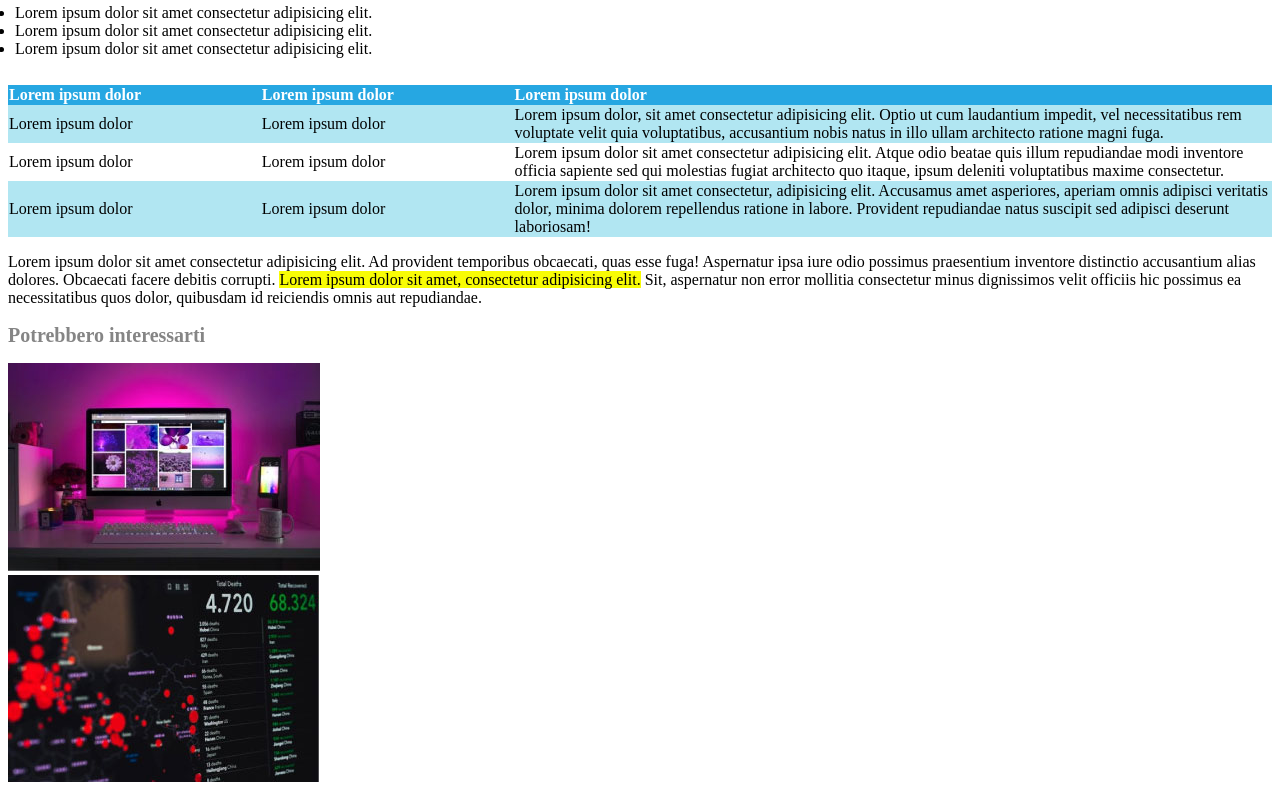
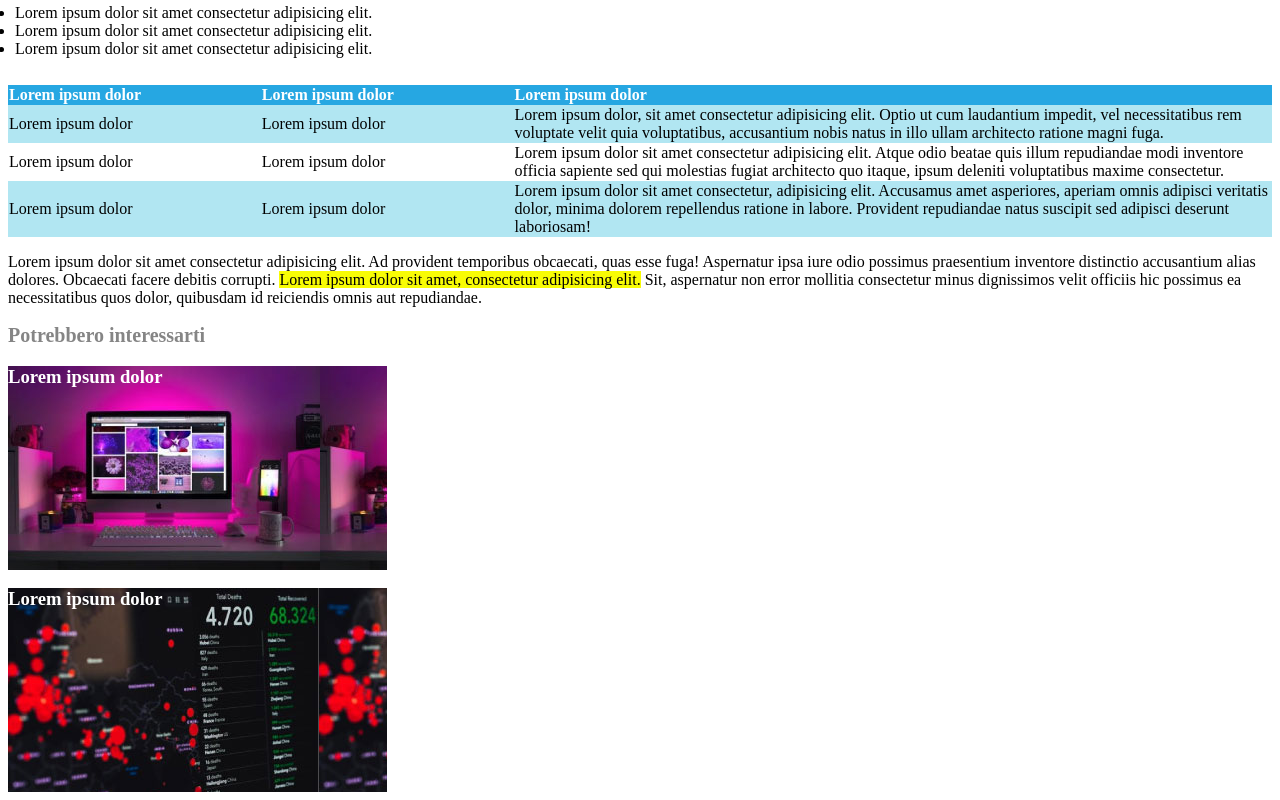
Before and after one commit to matteodragotto/html-css-booleaner, a plain HTML site: page index.html in a window 1280 px wide. Shown: the part 777-1577 px from the top of the page. Drawn offline with Linux system fonts and the light colour scheme.

Commit message:
[add] aggiunta finale immagini footer

```diff
--- a/css/style.css
+++ b/css/style.css
@@ -93,5 +93,16 @@ h2{
 
 footer{
   width: 30%;
-  height: 350px;
-  }
+}
+
+.image-1{
+  color: white;
+  background-image: url(../img/monitor.jpg);
+  height: 204px;
+}
+
+.image-2{
+  color: white;
+  background-image: url(../img/graph.jpg);
+  height: 204px;
+}
--- a/index.html
+++ b/index.html
@@ -96,9 +96,11 @@
   <footer>
 
     <h2>Potrebbero interessarti</h2>
-    <div>
-      <img src="./img/monitor.jpg" alt="monitor">
-      <img src="./img/graph.jpg" alt="graph">
+    <div class="image-1">
+      <h3>Lorem ipsum dolor</h3>
+    </div>
+    <div class="image-2">
+      <h3>Lorem ipsum dolor</h3>
     </div>
 
   </footer>
```
